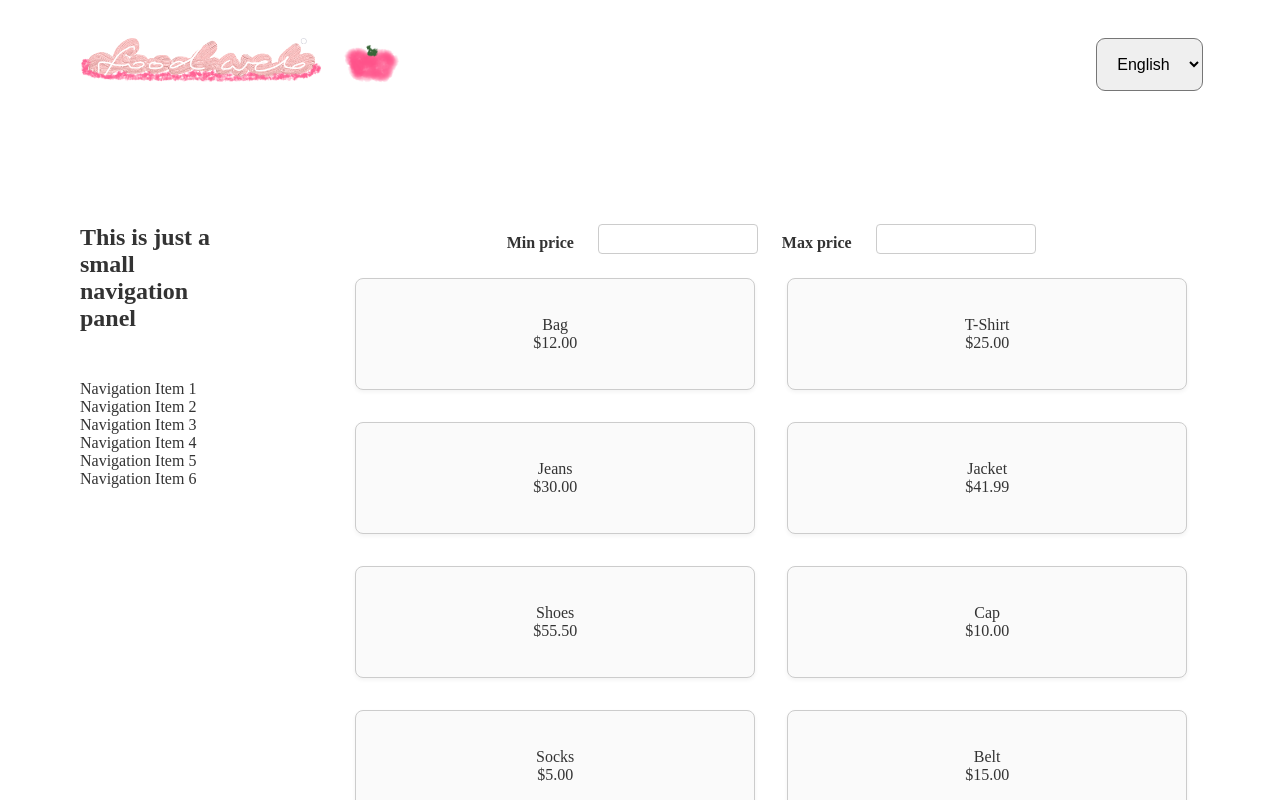
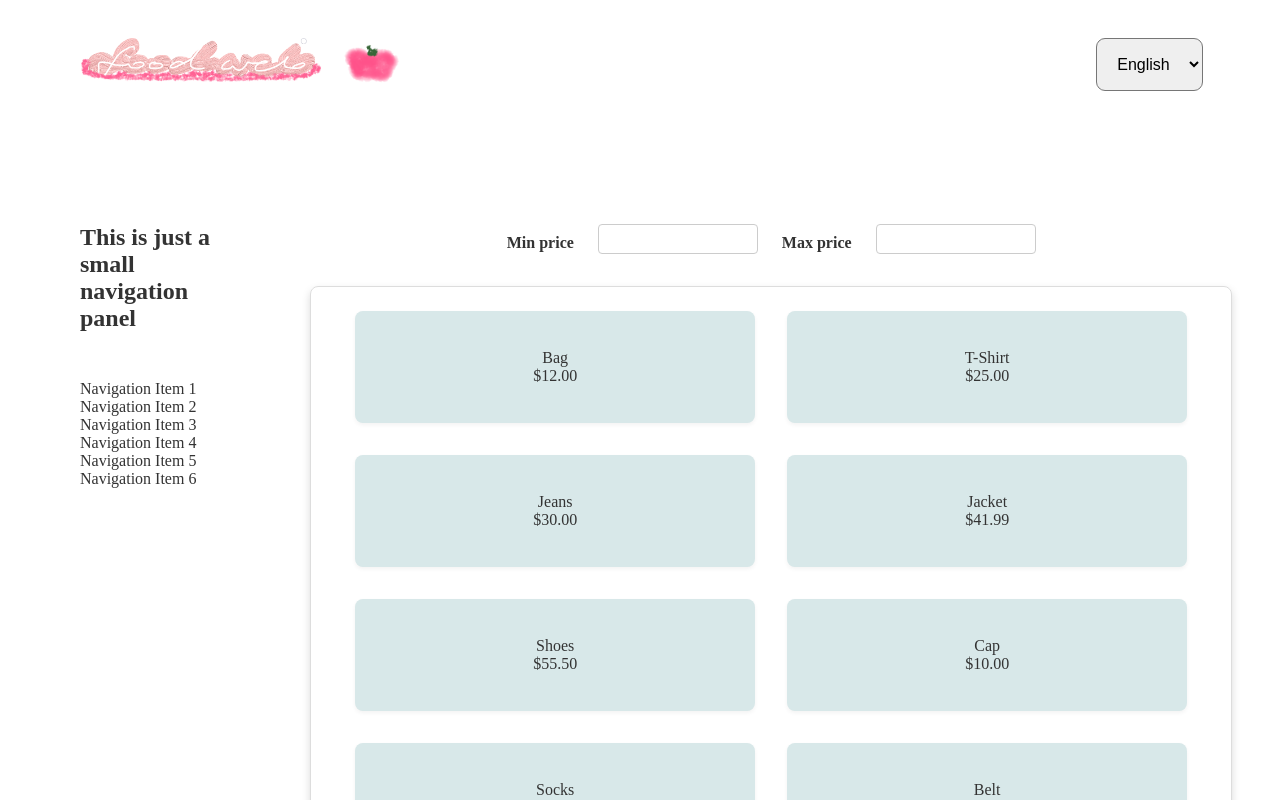
Before and after one commit to maniahania/web_training, an Angular app in the folder angular/first-project/: page /products in a window 1280 px wide. Shown: the top 800 px of the page. Built offline with nearby package versions, Linux system fonts and the light colour scheme.

Commit message:
add ng-content element

```diff
--- a/angular/first-project/src/app/product-section/product-section.component.html
+++ b/angular/first-project/src/app/product-section/product-section.component.html
@@ -3,4 +3,6 @@
   (maxPriceChange)="onMaxPriceChange($event)"
 />
 
-<app-product-list [minPrice]="minPrice()" [maxPrice]="maxPrice()" />
+<app-card>
+  <app-product-list [minPrice]="minPrice()" [maxPrice]="maxPrice()" />
+</app-card>
--- a/angular/first-project/src/app/product-section/product-section.component.ts
+++ b/angular/first-project/src/app/product-section/product-section.component.ts
@@ -1,10 +1,11 @@
 import { ChangeDetectionStrategy, Component, signal } from '@angular/core';
 import { ProductListComponent } from './product-list/product-list.component';
 import { ProductFilterComponent } from './product-filter/product-filter.component';
+import { CardComponent } from '../shared/components/card/card.component';
 
 @Component({
   selector: 'app-product-section',
-  imports: [ProductListComponent, ProductFilterComponent],
+  imports: [ProductListComponent, ProductFilterComponent, CardComponent],
   templateUrl: './product-section.component.html',
   styleUrl: './product-section.component.css',
   changeDetection: ChangeDetectionStrategy.OnPush,
--- a/angular/first-project/src/app/product-section/product/product.component.css
+++ b/angular/first-project/src/app/product-section/product/product.component.css
@@ -1,12 +1,15 @@
 .product {
-  border: 1px solid #ccc;
   border-radius: 8px;
   padding: 1rem;
   margin: 0.5rem;
-  background-color: #fafafa;
+  background-color: #d8e8e9;
   box-shadow: 0 2px 4px rgba(0, 0, 0, 0.05);
   width: 25rem;
   height: 7rem;
   text-align: center;
   align-content: center;
 }
+
+.product:hover {
+  border: 2px solid #91b0b3ad;
+}
--- /dev/null
+++ b/angular/first-project/src/app/shared/components/card/card.component.css
@@ -0,0 +1,7 @@
+.card {
+  border: 1px solid #ddd;
+  border-radius: 8px;
+  padding: 1rem;
+  box-shadow: 0 4px 8px rgba(0, 0, 0, 0.15);
+  margin: 1rem 0;
+}
--- /dev/null
+++ b/angular/first-project/src/app/shared/components/card/card.component.html
@@ -0,0 +1,3 @@
+<div class="card">
+  <ng-content></ng-content>
+</div>
--- /dev/null
+++ b/angular/first-project/src/app/shared/components/card/card.component.ts
@@ -0,0 +1,10 @@
+import { ChangeDetectionStrategy, Component } from '@angular/core';
+
+@Component({
+  selector: 'app-card',
+  imports: [],
+  templateUrl: './card.component.html',
+  styleUrl: './card.component.css',
+  changeDetection: ChangeDetectionStrategy.OnPush,
+})
+export class CardComponent {}
```
Also changed, not shown: 1 other file (tests, documents, lock files or other folders).
